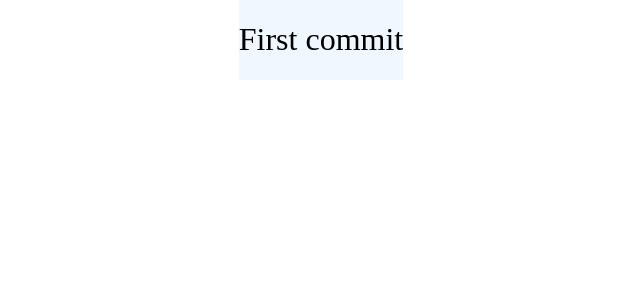
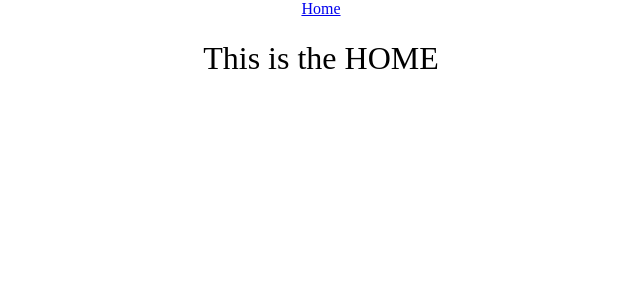
Before and after one commit to spiedra/en-dictionary, a React (Create React App) app: page / in a window 1280 px wide. Shown: the top 300 px of the page, without its empty margins (319-959 px from the left). Built offline with nearby package versions, Linux system fonts and the light colour scheme.

Commit message:
feat: add main routes

```diff
--- a/src/App.js
+++ b/src/App.js
@@ -1,23 +1,16 @@
 import React from 'react'
-import styled from 'styled-components'
-
-const TestComponent = styled.div`
-  align-items: center;
-  background-color: aliceblue;
-  display: flex;
-  flex-direction: column;
-  justify-content: center;
-`
+import { Link, Outlet } from 'react-router-dom'
 
 function App () {
   return (
-    <>
-      <main>
-        <TestComponent>
-          <h1>First commit</h1>
-        </TestComponent>
-      </main>
-    </>
+    <main>
+      <nav>
+        <Link to="/">Home</Link>
+      </nav>
+      <section>
+        <Outlet />
+      </section>
+    </main>
   )
 }
 
--- a/src/index.js
+++ b/src/index.js
@@ -1,17 +1,28 @@
 import React from 'react'
+
 import ReactDOM from 'react-dom'
+import { BrowserRouter, Route, Routes } from 'react-router-dom'
 
 import GlobalStyle from './styles/GlobalStyle'
 import { ThemeProvider } from 'styled-components'
 import { theme } from './styles/theme'
 
 import App from './App'
+import Home from './pages/Home'
+import Translation from './pages/Translation/Index'
 
 ReactDOM.render(
   <React.StrictMode>
     <GlobalStyle />
     <ThemeProvider theme={theme}>
-      <App />
+      <BrowserRouter>
+        <Routes>
+          <Route path='/' element={<App />}>
+            <Route index element={<Home />} />
+            <Route path='translation/:word' element={<Translation />} />
+          </Route>
+        </Routes>
+      </BrowserRouter>
     </ThemeProvider>
   </React.StrictMode>,
   document.getElementById('root')
--- /dev/null
+++ b/src/pages/Home/index.js
@@ -0,0 +1,9 @@
+import React from 'react'
+
+const Home = () => {
+  return (<h1>
+        This is the HOME
+    </h1>)
+}
+
+export default Home
--- /dev/null
+++ b/src/pages/Translation/Index.js
@@ -0,0 +1,10 @@
+import React from 'react'
+import { useParams } from 'react-router-dom'
+
+const Translation = () => {
+  const { word } = useParams()
+
+  return (<h1>This is the translation of: {word}</h1>)
+}
+
+export default Translation
```
